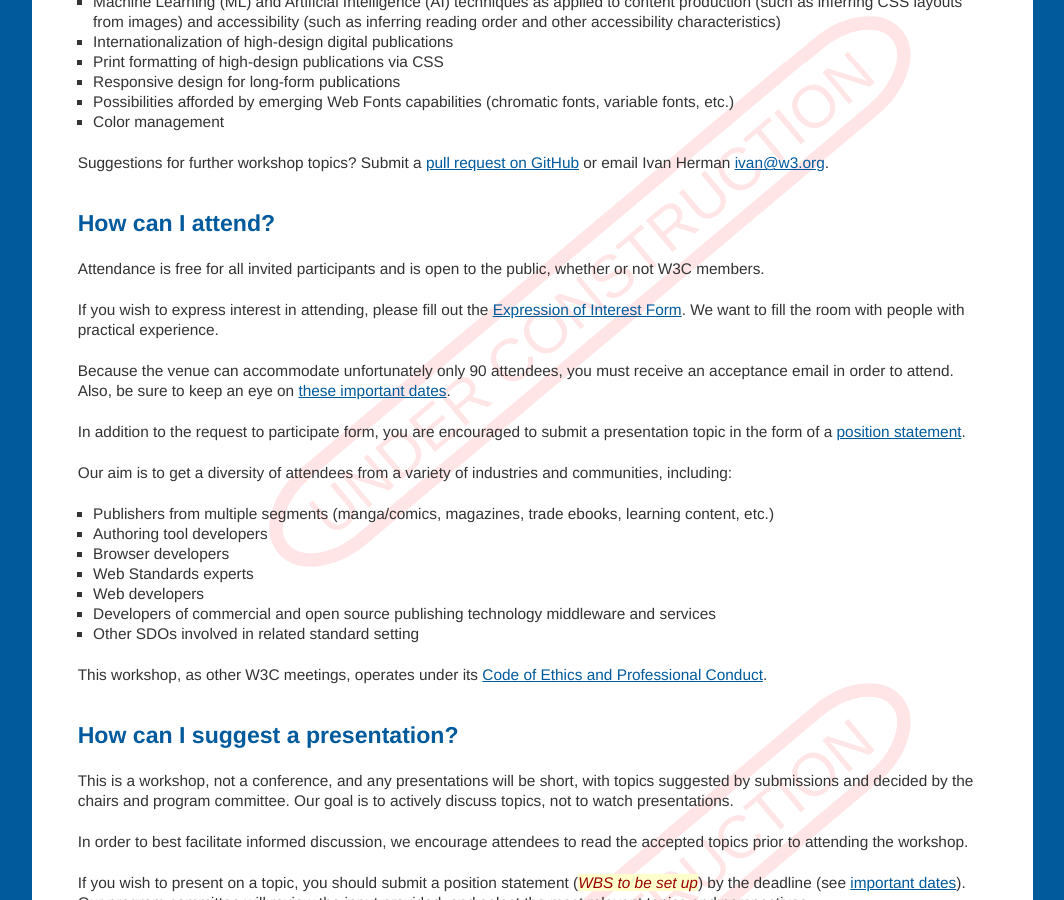
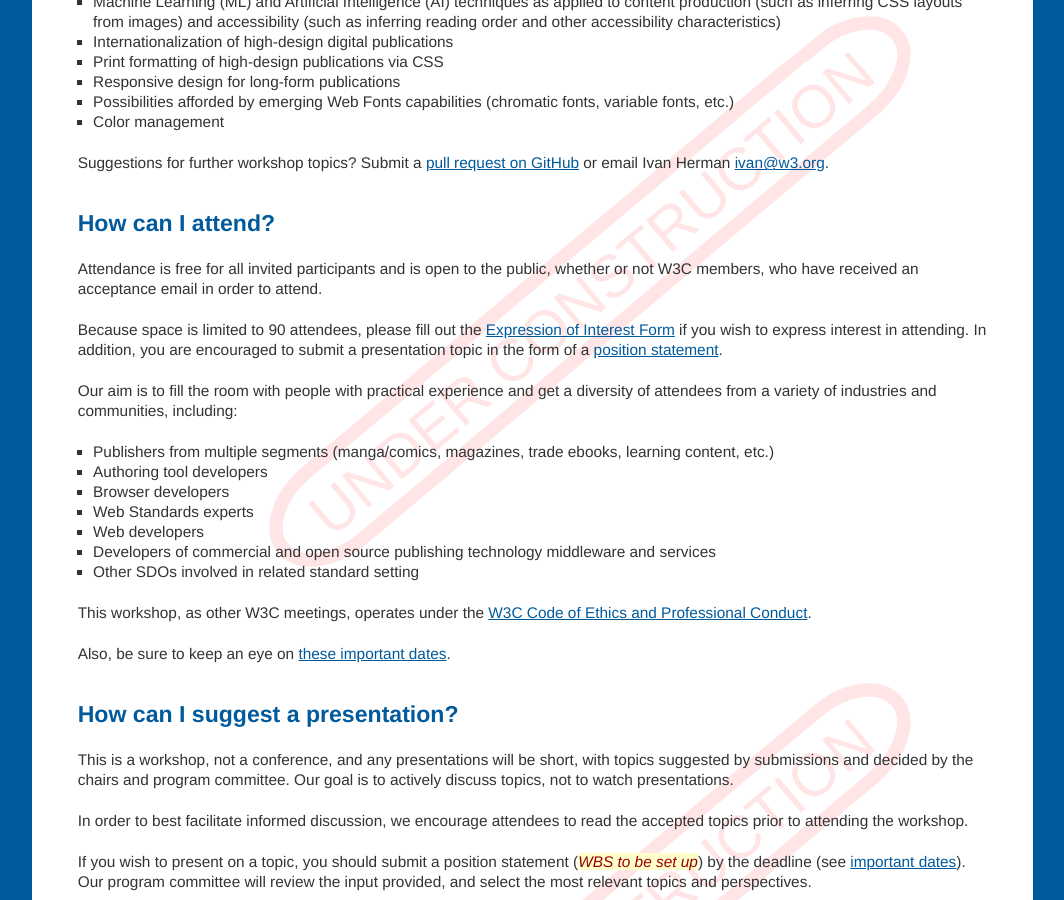
Before and after one commit to w3c/tokyo18-workshop, a Jekyll site: the page built from cfp.md, in a window 1280 px wide and 900 px high, scrolled down 1470 px. Shown: the whole window, without its empty margins (108-1172 px from the left). Built offline with Jekyll 4.4.1, drawn with Linux system fonts in a browser that asks for light colours; our own code applies the rules of GitHub Pages for plain Markdown files.

Commit message:
Editorial pass on ## How can I attend?

```diff
--- a/cfp.md
+++ b/cfp.md
@@ -46,15 +46,11 @@ Suggestions for further workshop topics? Submit a [pull request on GitHub](https
 
 ## How can I attend?
 
-Attendance is free for all invited participants and is open to the public, whether or not W3C members.
+Attendance is free for all invited participants and is open to the public, whether or not W3C members, who have received an acceptance email in order to attend.
 
-If you wish to express interest in attending, please fill out the [Expression of Interest Form](https://www.w3.org/2002/09/wbs/1/2018publayoutws/). We want to fill the room with people with practical experience.
+Because space is limited to 90 attendees, please fill out the [Expression of Interest Form](https://www.w3.org/2002/09/wbs/1/2018publayoutws/) if you wish to express interest in attending.  In addition, you are encouraged to submit a presentation topic in the form of a [position statement](#position-statements).
 
-Because the venue can accommodate unfortunately only 90 attendees, you must receive an acceptance email in order to attend. Also, be sure to keep an eye on [these important dates](#dates).
-
-In addition to the request to participate form, you are encouraged to submit a presentation topic in the form of a [position statement](#position-statements).
-
-Our aim is to get a diversity of attendees from a variety of industries and communities, including:
+Our aim is to fill the room with people with practical experience and get a diversity of attendees from a variety of industries and communities, including:
 
 * Publishers from multiple segments (manga/comics, magazines, trade ebooks, learning content, etc.)
 * Authoring tool developers
@@ -64,7 +60,9 @@ Our aim is to get a diversity of attendees from a variety of industries and comm
 * Developers of commercial and open source publishing technology middleware and services
 * Other SDOs involved in related standard setting
 
-This workshop, as other W3C meetings, operates under its [Code of Ethics and Professional Conduct](https://www.w3.org/Consortium/cepc/).
+This workshop, as other W3C meetings, operates under the [W3C Code of Ethics and Professional Conduct](https://www.w3.org/Consortium/cepc/).
+
+Also, be sure to keep an eye on [these important dates](#dates).
 
 ## How can I suggest a presentation?
 {: #position-statements}
```
